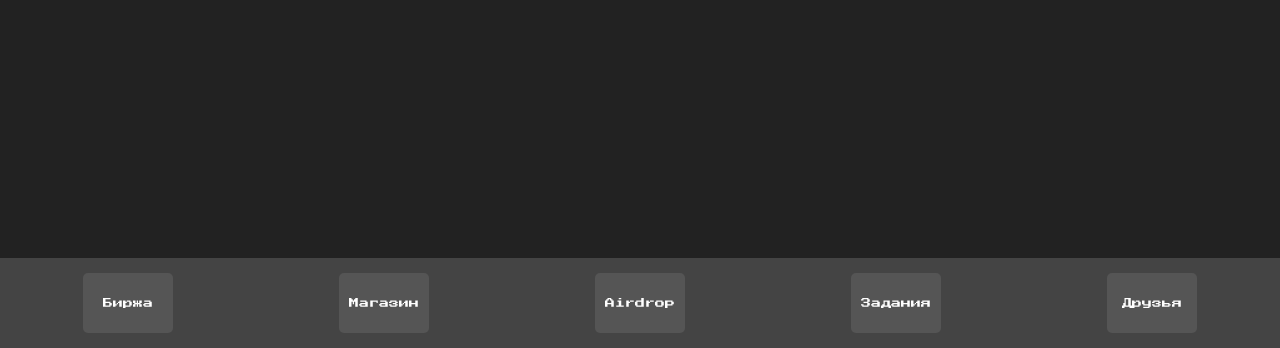
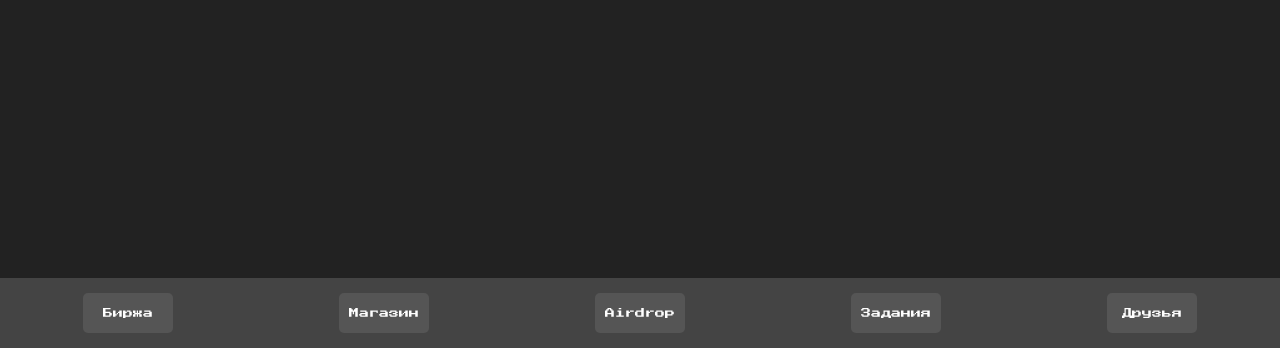
Before and after one commit to david20045/pixel-clicker, a plain HTML site: page index.html in a window 1280 px wide. Shown: the part 452-800 px from the top of the page. Drawn offline with Linux system fonts and the light colour scheme.

Commit message:
Update styles.css

```diff
--- a/styles.css
+++ b/styles.css
@@ -105,7 +105,7 @@ body {
   width: 100%;
   padding: 15px 0; /* Увеличиваем высоту панели */
   background-color: #444;
-  height: 60px; /* Увеличиваем высоту панели */
+  height: 40px; /* Увеличиваем высоту панели */
 }
 
 .nav-bar button {
```
